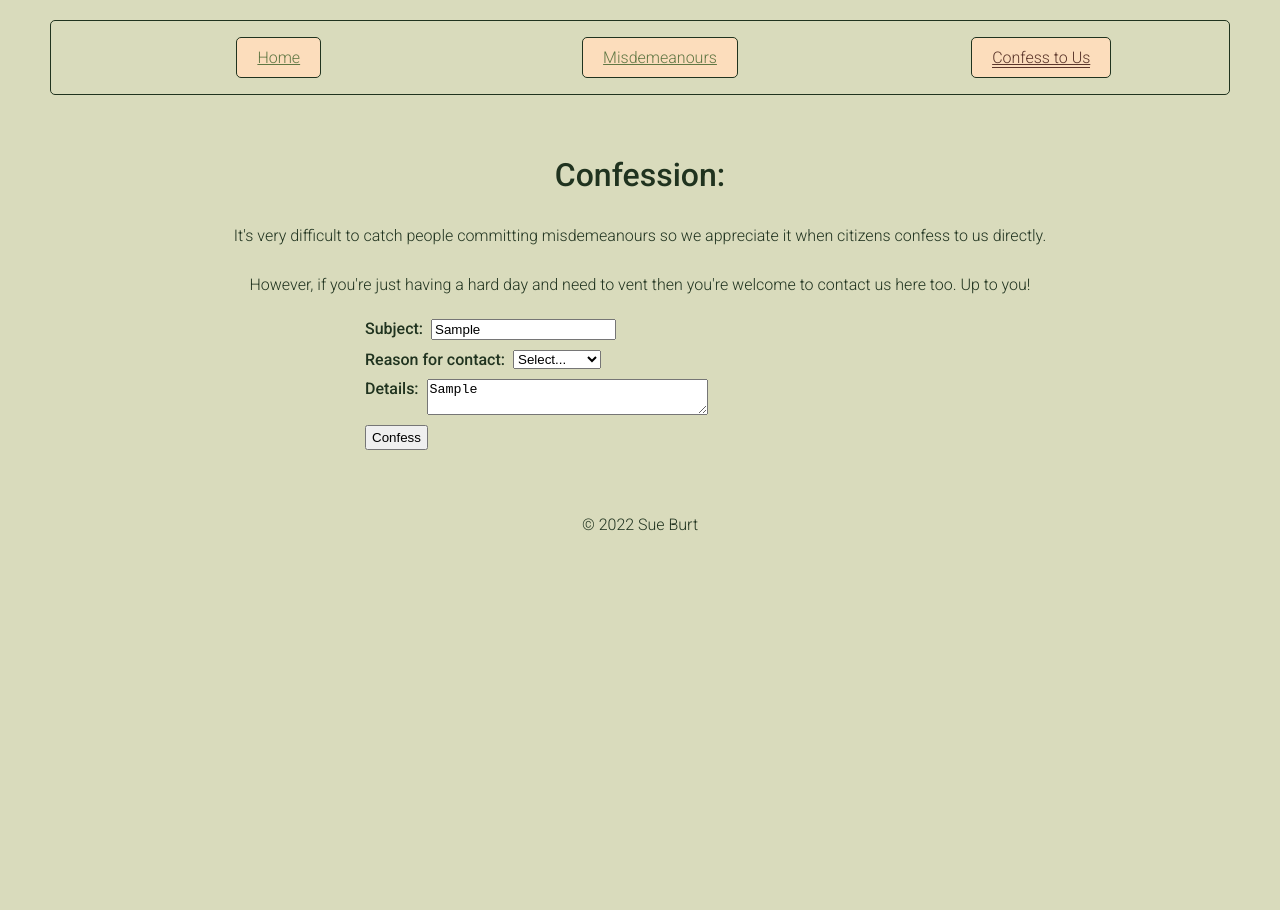
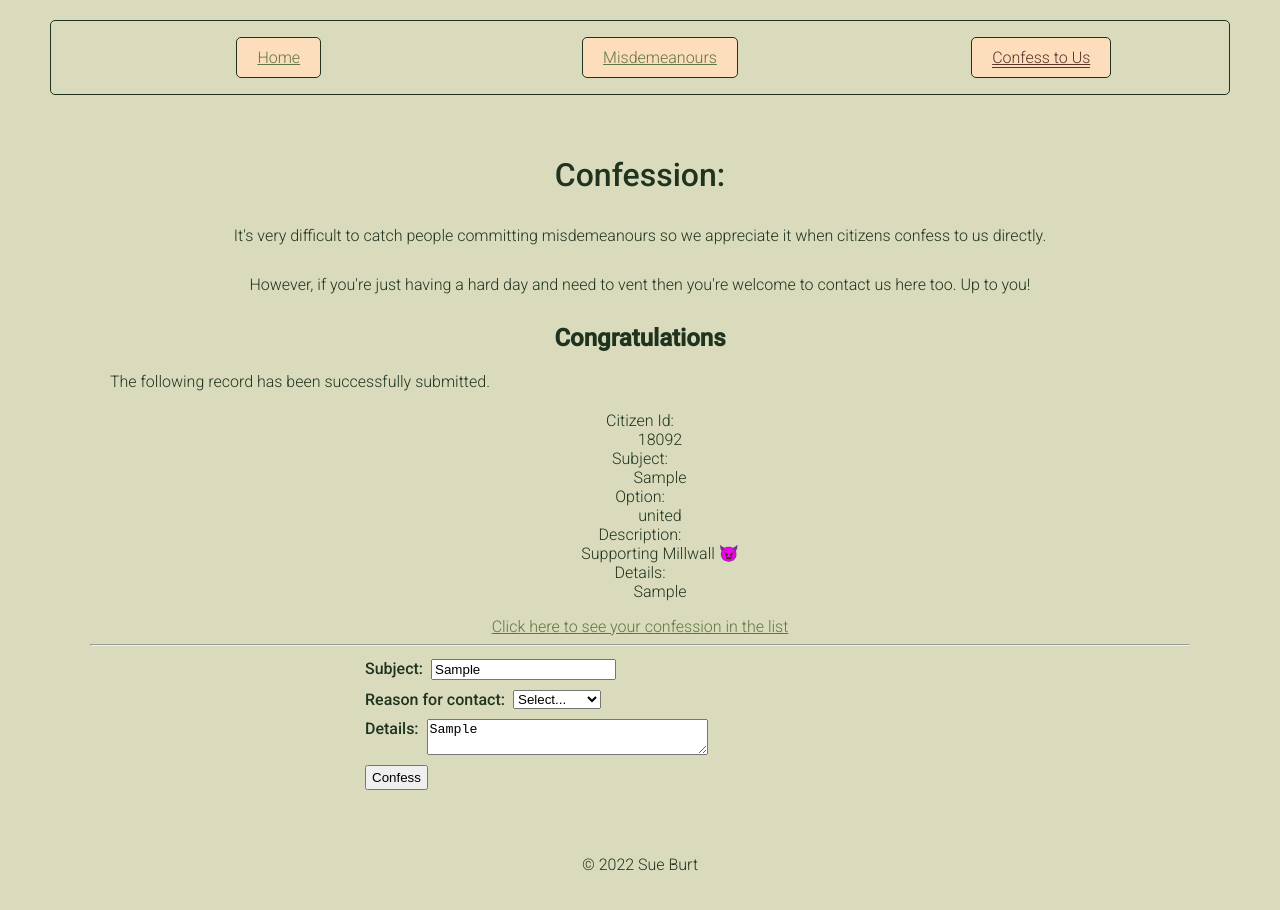
Before and after one commit to sookburt/fakelandia_website_project, a React (Create React App) app: page /Confession in a window 1280 px wide. Both pictures are taken after typing "Sample", "Sample" into the empty fields and a click on the button "Confess". Shown: the top 910 px of the page. Before the commit the page ends 800 px from the top, so only its background shows below. Built offline with nearby package versions, Linux system fonts and the light colour scheme.

Commit message:
Add component to show form submission out come with link to see misdemeanours list displayed

```diff
--- a/src/components/Form.tsx
+++ b/src/components/Form.tsx
@@ -1,9 +1,10 @@
-import { useContext, useState } from "react";
-import { Misdemeanours } from "../data/MisdemeanourRecord";
+import { useContext, useEffect, useState } from "react";
+import { MisdemeanourRecord, Misdemeanours } from "../data/MisdemeanourRecord";
 import getCitizenId from "../helpers/CitizenId";
 import getMisdemeanourText from "../helpers/MisdemeanourDescription";
 import MisdemeanourContext, { IMisdemeanourContext } from "../hooks/MisdemeanourContext";
 import FormButton from "./FormButton";
+import FormOutcome from "./FormOutcome";
 import FormSelectInput from "./FormSelectInput";
 import FormTextArea from "./FormTextArea";
 import FormTextInput from "./FormTextInput";
@@ -15,23 +16,30 @@ const Form: React.FC = () => {
   const [subject, setSubject] = useState<string>('');
   const [option, setOption] = useState<Misdemeanours | ''>('');
   const [details, setDetails] = useState<string>('');
+  const [record, setRecord] = useState<MisdemeanourRecord>();
 
   const buildMisdemeanourRecord = () => {
 
     const newRecord = ({
       citizenId: getCitizenId(),
-			misdemeanour: option,
+			misdemeanour: option === '' ? 'united' : option,
 			date: new Date().toLocaleDateString(),
       misdemeanourDescription: getMisdemeanourText(option),
       misdemeanourSubject: subject,
       misdemeanourDetail: details
 		});
 
-    misdemeanourSetter([...misdemeanourList, newRecord]);
+    setRecord(newRecord);
   }
+
+  useEffect(() => {
+    misdemeanourList && record && misdemeanourSetter([...misdemeanourList, record])
+  // eslint-disable-next-line react-hooks/exhaustive-deps
+  }, [record]);
 
   return (
     <>
+    {record && (<FormOutcome {...record} />)}
       <form className="form">
         <div className="form--row">
           <label htmlFor='formTextInput' className='form--rowlabel'>Subject: </label>
--- /dev/null
+++ b/src/components/FormOutcome.tsx
@@ -0,0 +1,23 @@
+import { Link } from "react-router-dom";
+import { MisdemeanourRecord } from "../data/MisdemeanourRecord";
+
+const FormOutcome: React.FC<MisdemeanourRecord> = (props) => {
+
+  return (
+    <>
+      <h2>Congratulations</h2>
+      <p>The following record has been successfully submitted.</p>
+      <dl>
+        <dt>Citizen Id: </dt><dd>{props.citizenId}</dd>
+        <dt>Subject: </dt><dd>{props.misdemeanourSubject}</dd>
+        <dt>Option: </dt><dd>{props.misdemeanour}</dd>
+        <dt>Description: </dt><dd>{props.misdemeanourDescription}</dd>
+        <dt>Details: </dt><dd>{props.misdemeanourDetail}</dd>
+      </dl>
+      <Link to='/misdemeanour'>Click here to see your confession in the list</Link>
+      <hr />
+    </>
+  );
+}
+
+export default FormOutcome;
```
